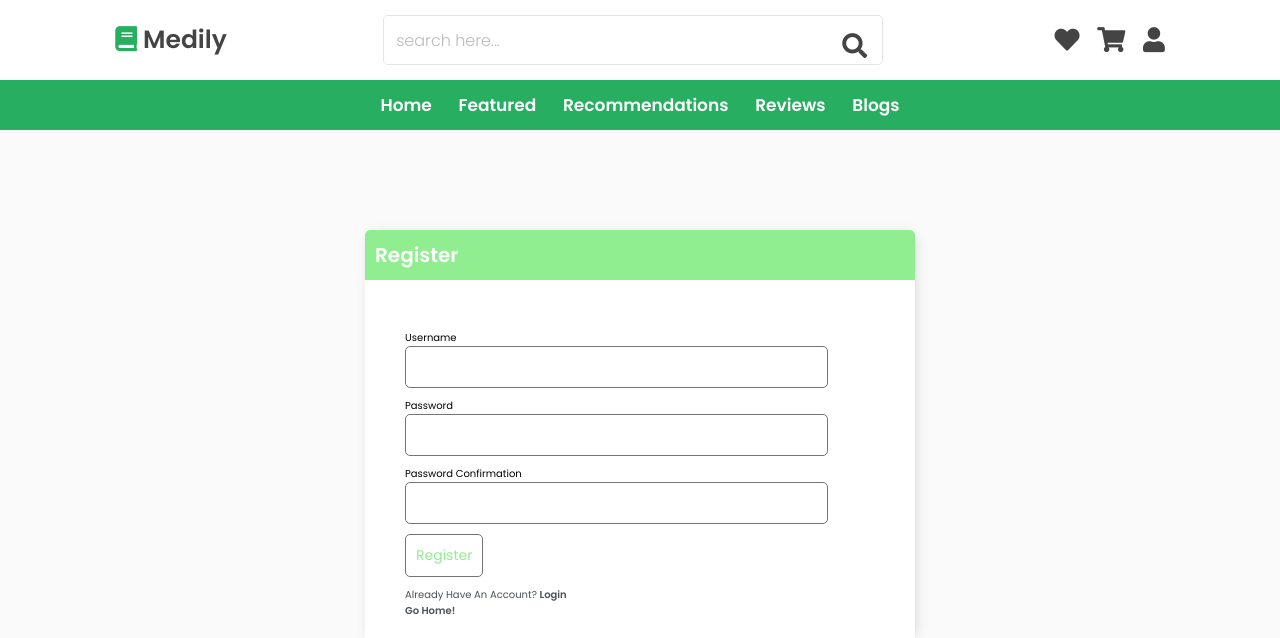
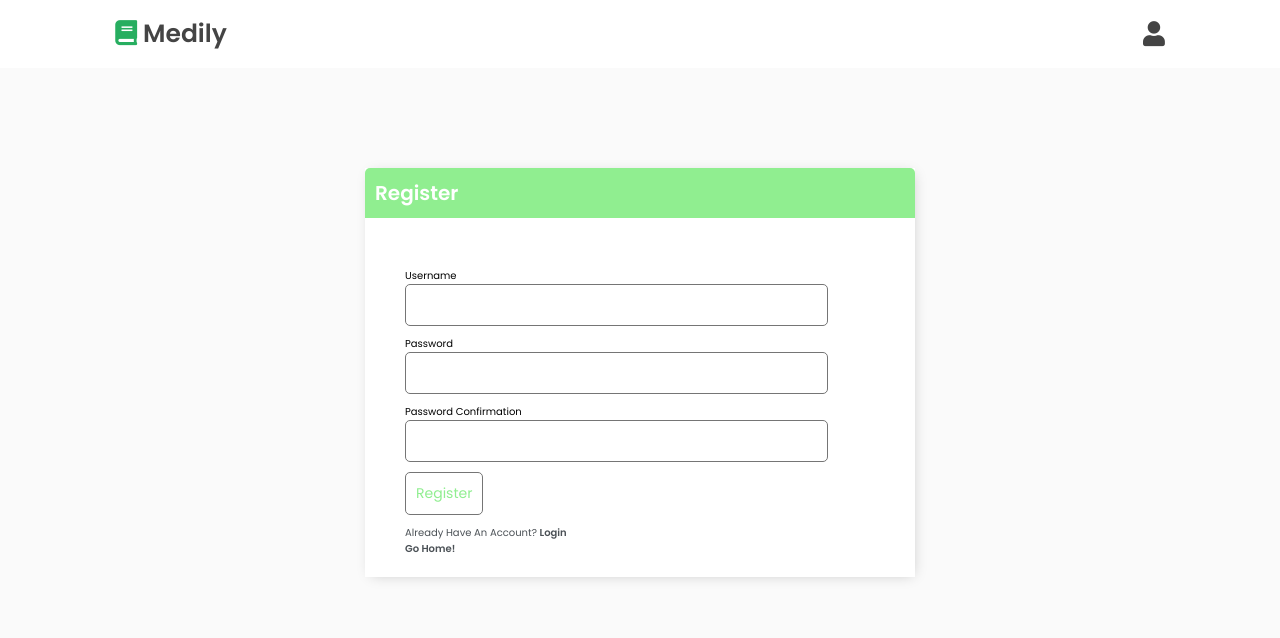
Before and after one commit to akshat0017/Intern-Project, a Django app: page /register/ in a window 1280 px wide. Shown: the top 638 px of the page. Run offline with Django 3.2, Linux system fonts and the light colour scheme.

Commit message:
improved UI2

```diff
--- a/web_back/templates/main.html
+++ b/web_back/templates/main.html
@@ -221,32 +221,17 @@
 
             <a href="#" class="logo"> <i class="fas fa-book"></i> Medily </a>
 
-            <form action="" class="search-form">
-                <input type="search" name="" placeholder="search here..." id="search-box">
-                <label for="search-box" class="fas fa-search"></label>
-            </form>
+
 
             <div class="icons">
                 <div id="search-btn" class="fas fa-search"></div>
-                <a href="#" class="fas fa-heart"></a>
-                <a href="#" class="fas fa-shopping-cart"></a>
-                <a id="login-btn" class="fas fa-user" href="login" ></a>
+
+                <a id="login-btn" class="fas fa-user" href="#" ></a>
             </div>
 
         </div>
     <!-- login form  -->
 
-
-
-        <div class="header-2">
-            <nav class="navbar">
-                <a href="#home">home</a>
-                <a href="#featured">featured</a>
-                <a href="#arrivals">Recommendations</a>
-                <a href="#reviews">reviews</a>
-                <a href="#blogs">blogs</a>
-            </nav>
-        </div>
 
     </header>
 
```
Also changed, not shown: web_back/db.sqlite3.
